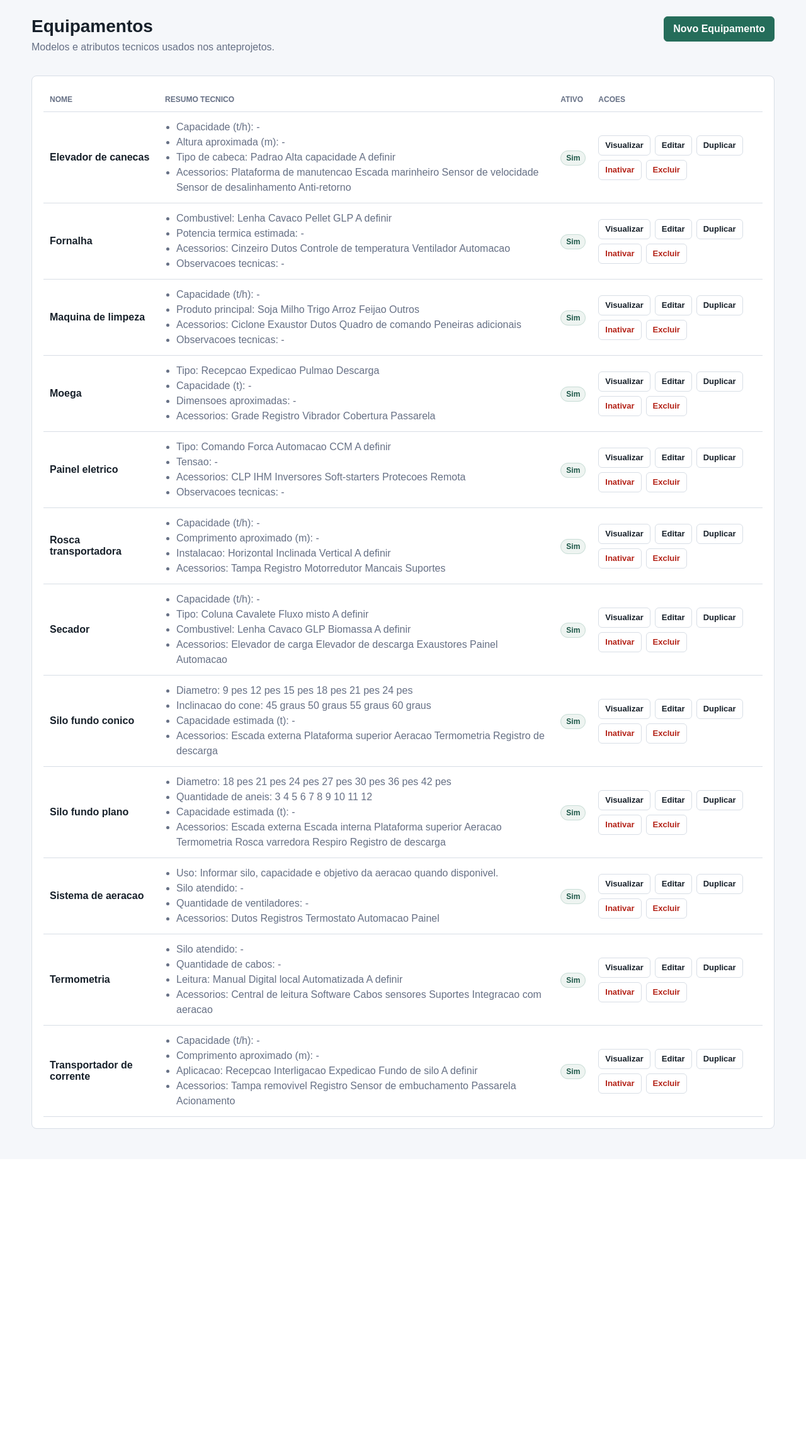
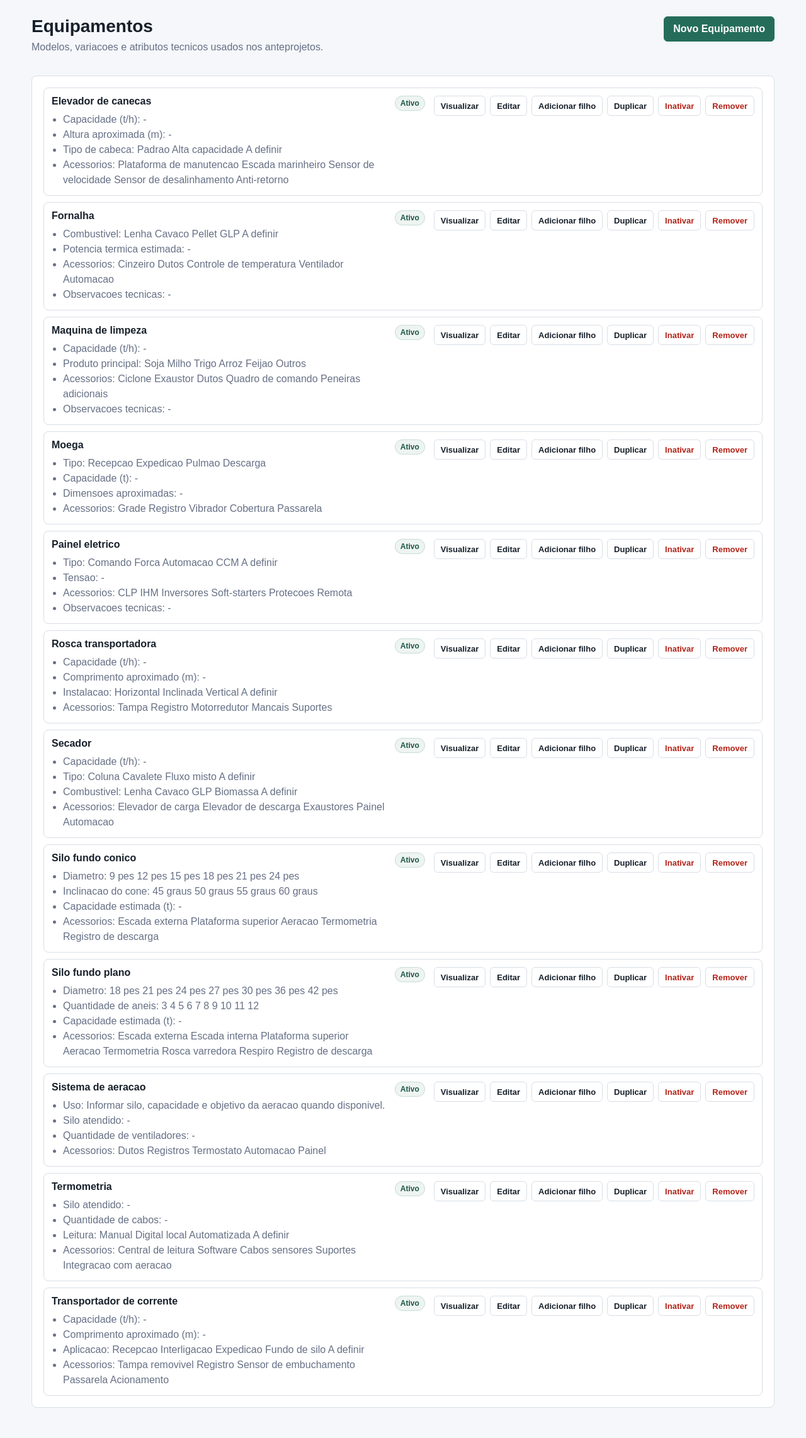
Before and after one commit to tribodiamantino-cmyk/anteprojetos, a FastAPI app: page /equipamentos in a window 1280 px wide. Shown: the part 58-2342 px from the top of the page at 63% size. Before the commit the page ends 1851 px from the top, so only its background shows below. Run offline with FastAPI, Linux system fonts and the light colour scheme; the visitor is signed in with stand-in values (Sample User, id 1); data comes from the database, SQL or seed files in the repository.

Commit message:
Adicionar hierarquia de equipamentos

```diff
--- a/app/main.py
+++ b/app/main.py
@@ -14,6 +14,7 @@ from .db import (
     get_conn,
     init_db,
     normalize_chave,
+    obter_caminho_equipamento,
     registrar_historico_anteprojeto,
     touch_anteprojeto,
 )
@@ -82,6 +83,71 @@ def formatar_atributo_resumo(atributo):
         valor = "Sim" if str(valor).lower() in ("1", "true", "sim", "yes") else "Nao"
     unidade = atributo["unidade"] or ""
     return f"{atributo['nome']}: {valor}{(' ' + unidade) if unidade else ''}"
+
+
+def montar_arvore_equipamentos(equipamentos):
+    por_id = {}
+    raiz = []
+
+    for equipamento in equipamentos:
+        item = dict(equipamento)
+        item["filhos"] = []
+        por_id[item["id"]] = item
+
+    for item in por_id.values():
+        parent_id = item.get("parent_id")
+        if parent_id and parent_id in por_id:
+            por_id[parent_id]["filhos"].append(item)
+        else:
+            raiz.append(item)
+
+    def ordenar(nos):
+        nos.sort(key=lambda item: ((item.get("nome") or "").lower(), item["id"]))
+        for no in nos:
+            ordenar(no["filhos"])
+
+    ordenar(raiz)
+    return raiz
+
+
+def obter_descendentes_equipamento(conn, equipamento_id):
+    descendentes = set()
+    pendentes = [equipamento_id]
+    while pendentes:
+        atual = pendentes.pop()
+        filhos = conn.execute(
+            "SELECT id FROM equipamentos_modelo WHERE parent_id = ?",
+            (atual,),
+        ).fetchall()
+        for filho in filhos:
+            if filho["id"] not in descendentes:
+                descendentes.add(filho["id"])
+                pendentes.append(filho["id"])
+    return descendentes
+
+
+def get_opcoes_pai_equipamento(conn, equipamento_id=None):
+    bloqueados = {equipamento_id} if equipamento_id else set()
+    if equipamento_id:
+        bloqueados.update(obter_descendentes_equipamento(conn, equipamento_id))
+
+    opcoes = []
+    rows = conn.execute("SELECT id FROM equipamentos_modelo ORDER BY nome").fetchall()
+    for row in rows:
+        if row["id"] in bloqueados:
+            continue
+        opcoes.append({"id": row["id"], "caminho": obter_caminho_equipamento(conn, row["id"])})
+    opcoes.sort(key=lambda item: item["caminho"].lower())
+    return opcoes
+
+
+def has_filhos_equipamento(conn, equipamento_id):
+    return bool(
+        conn.execute(
+            "SELECT 1 FROM equipamentos_modelo WHERE parent_id = ? LIMIT 1",
+            (equipamento_id,),
+        ).fetchone()
+    )
 
 
 def get_anteprojeto_or_404(conn, anteprojeto_id):
@@ -165,7 +231,9 @@ def equipamento_from_form(form):
 
 
 def equipamento_basico_from_form(form):
+    parent_id = form.get("parent_id")
     return {
+        "parent_id": int(parent_id) if parent_id else None,
         "nome": (form.get("nome") or "").strip(),
         "descricao": (form.get("descricao") or "").strip(),
         "categoria": (form.get("categoria") or "").strip(),
@@ -393,10 +461,18 @@ def equipamentos_index(request: Request):
             equipamento = dict(row)
             atributos = get_atributos_equipamento(conn, row["id"], somente_resumo=True)
             equipamento["atributos_resumo"] = [formatar_atributo_resumo(attr) for attr in atributos]
+            equipamento["caminho"] = obter_caminho_equipamento(conn, row["id"])
+            equipamento["tem_filhos"] = has_filhos_equipamento(conn, row["id"])
             equipamentos.append(equipamento)
+        equipamentos_arvore = montar_arvore_equipamentos(equipamentos)
     return templates.TemplateResponse(
         "equipamentos_index.html",
-        {"request": request, "equipamentos": equipamentos, "usuario": usuario},
+        {
+            "request": request,
+            "equipamentos": equipamentos,
+            "equipamentos_arvore": equipamentos_arvore,
+            "usuario": usuario,
+        },
     )
 
 
@@ -588,16 +664,28 @@ def alternar_status_usuario(request: Request, usuario_id: int):
 
 
 @app.get("/equipamentos/novo", response_class=HTMLResponse)
-def novo_equipamento(request: Request):
+def novo_equipamento(request: Request, parent_id: int | None = None):
     usuario = exigir_admin(request)
     if isinstance(usuario, RedirectResponse):
         return usuario
+    with get_conn() as conn:
+        parent_id_selecionado = None
+        if parent_id:
+            parent = conn.execute(
+                "SELECT id FROM equipamentos_modelo WHERE id = ?",
+                (parent_id,),
+            ).fetchone()
+            if parent:
+                parent_id_selecionado = parent_id
+        equipamentos_pai = get_opcoes_pai_equipamento(conn)
     return templates.TemplateResponse(
         "equipamento_form.html",
         {
             "request": request,
             "equipamento": None,
             "atributos": [],
+            "equipamentos_pai": equipamentos_pai,
+            "parent_id_selecionado": parent_id_selecionado,
             "tipos_atributo": TIPOS_ATRIBUTO_EQUIPAMENTO,
         },
     )
@@ -616,12 +704,14 @@ def visualizar_equipamento(request: Request, equipamento_id: int):
         if not equipamento:
             raise HTTPException(status_code=404, detail="Equipamento nao encontrado")
         atributos = get_atributos_equipamento(conn, equipamento_id, somente_resumo=True)
+        caminho = obter_caminho_equipamento(conn, equipamento_id)
     return templates.TemplateResponse(
         "equipamento_detalhe.html",
         {
             "request": request,
             "equipamento": equipamento,
             "atributos": atributos,
+            "caminho": caminho,
             "usuario": usuario,
         },
     )
@@ -643,10 +733,11 @@ async def criar_equipamento(request: Request):
         cur = conn.execute(
             """
             INSERT INTO equipamentos_modelo
-            (nome, descricao, categoria, subcategoria, fabricante, modelo, schema_json, ativo)
-            VALUES (?, ?, ?, ?, ?, ?, ?, ?)
+            (parent_id, nome, descricao, categoria, subcategoria, fabricante, modelo, schema_json, ativo)
+            VALUES (?, ?, ?, ?, ?, ?, ?, ?, ?)
             """,
             (
+                dados["parent_id"],
                 dados["nome"],
                 dados["descricao"],
                 dados["categoria"],
@@ -673,12 +764,15 @@ def editar_equipamento(request: Request, equipamento_id: int):
         if not equipamento:
             raise HTTPException(status_code=404, detail="Equipamento nao encontrado")
         atributos = get_atributos_equipamento(conn, equipamento_id)
+        equipamentos_pai = get_opcoes_pai_equipamento(conn, equipamento_id)
     return templates.TemplateResponse(
         "equipamento_form.html",
         {
             "request": request,
             "equipamento": equipamento,
             "atributos": atributos,
+            "equipamentos_pai": equipamentos_pai,
+            "parent_id_selecionado": equipamento["parent_id"],
             "tipos_atributo": TIPOS_ATRIBUTO_EQUIPAMENTO,
         },
     )
@@ -701,14 +795,17 @@ async def atualizar_equipamento(request: Request, equipamento_id: int):
         ).fetchone()
         if not equipamento:
             raise HTTPException(status_code=404, detail="Equipamento nao encontrado")
+        if dados["parent_id"] == equipamento_id or dados["parent_id"] in obter_descendentes_equipamento(conn, equipamento_id):
+            raise HTTPException(status_code=400, detail="Equipamento pai invalido")
         conn.execute(
             """
             UPDATE equipamentos_modelo
-            SET nome = ?, descricao = ?, categoria = ?, subcategoria = ?,
+            SET parent_id = ?, nome = ?, descricao = ?, categoria = ?, subcategoria = ?,
                 fabricante = ?, modelo = ?, ativo = ?, atualizado_em = CURRENT_TIMESTAMP
             WHERE id = ?
             """,
             (
+                dados["parent_id"],
                 dados["nome"],
                 dados["descricao"],
                 dados["categoria"],
@@ -741,10 +838,11 @@ def duplicar_equipamento(request: Request, equipamento_id: int):
         cur = conn.execute(
             """
             INSERT INTO equipamentos_modelo
-            (nome, descricao, categoria, subcategoria, fabricante, modelo, schema_json, ativo)
-            VALUES (?, ?, ?, ?, ?, ?, ?, ?)
+            (parent_id, nome, descricao, categoria, subcategoria, fabricante, modelo, schema_json, ativo)
+            VALUES (?, ?, ?, ?, ?, ?, ?, ?, ?)
             """,
             (
+                equipamento["parent_id"],
                 novo_nome,
                 equipamento["descricao"],
                 equipamento["categoria"],
@@ -790,6 +888,11 @@ def excluir_equipamento(request: Request, equipamento_id: int):
         ).fetchone()
         if not equipamento:
             raise HTTPException(status_code=404, detail="Equipamento nao encontrado")
+        if has_filhos_equipamento(conn, equipamento_id):
+            raise HTTPException(
+                status_code=400,
+                detail="Este equipamento possui filhos. Remova ou mova os filhos antes de excluir.",
+            )
 
         total_usos = conn.execute(
             "SELECT COUNT(*) FROM itens_anteprojeto WHERE equipamento_modelo_id = ?",
@@ -867,12 +970,24 @@ def editar_anteprojeto(
         return usuario
     with get_conn() as conn:
         anteprojeto = get_anteprojeto_or_404(conn, anteprojeto_id)
-        equipamentos = [
-            parse_json_row(row)
-            for row in conn.execute(
-                "SELECT * FROM equipamentos_modelo WHERE ativo = 1 ORDER BY nome"
-            ).fetchall()
-        ]
+        equipamentos = []
+        equipamentos_rows = conn.execute(
+            """
+            SELECT e.*,
+                   EXISTS (
+                       SELECT 1 FROM equipamentos_modelo filho
+                       WHERE filho.parent_id = e.id AND filho.ativo = 1
+                   ) AS tem_filhos
+            FROM equipamentos_modelo e
+            WHERE e.ativo = 1
+            ORDER BY tem_filhos, nome
+            """
+        ).fetchall()
+        for row in equipamentos_rows:
+            equipamento = parse_json_row(row)
+            equipamento["caminho"] = obter_caminho_equipamento(conn, row["id"])
+            equipamento["tem_filhos"] = bool(row["tem_filhos"])
+            equipamentos.append(equipamento)
         itens_rows = conn.execute(
             """
             SELECT * FROM itens_anteprojeto
@@ -998,6 +1113,7 @@ async def salvar_item(request: Request, anteprojeto_id: int):
             raise HTTPException(status_code=404, detail="Equipamento nao encontrado")
 
         schema = json.loads(equipamento["schema_json"])
+        caminho_equipamento = obter_caminho_equipamento(conn, equipamento_id)
         quantidade = int(form.get("quantidade") or 1)
         tipo_definicao = form.get("tipo_definicao") or "Engenharia dimensionar"
         situacao = form.get("situacao") or "Novo"
@@ -1025,7 +1141,7 @@ async def salvar_item(request: Request, anteprojeto_id: int):
                 """,
                 (
                     equipamento_id,
-                    equipamento["nome"],
+                    caminho_equipamento,
                     quantidade,
                     tipo_definicao,
                     situacao,
@@ -1044,7 +1160,7 @@ async def salvar_item(request: Request, anteprojeto_id: int):
                 anteprojeto_id,
                 usuario,
                 "edicao_item",
-                f"Item editado: {equipamento['nome']}",
+                f"Item editado: {caminho_equipamento}",
             )
         else:
             cur = conn.execute(
@@ -1057,7 +1173,7 @@ async def salvar_item(request: Request, anteprojeto_id: int):
                 (
                     anteprojeto_id,
                     equipamento_id,
-                    equipamento["nome"],
+                    caminho_equipamento,
                     quantidade,
                     tipo_definicao,
                     situacao,
@@ -1075,7 +1191,7 @@ async def salvar_item(request: Request, anteprojeto_id: int):
                 anteprojeto_id,
                 usuario,
                 "inclusao_item",
-                f"Item incluido: {equipamento['nome']}",
+                f"Item incluido: {caminho_equipamento}",
             )
         touch_anteprojeto(conn, anteprojeto_id)
 
--- a/app/static/css/styles.css
+++ b/app/static/css/styles.css
@@ -326,6 +326,50 @@ th {
   line-height: 1.5;
 }
 
+.equipment-tree {
+  display: grid;
+  gap: 10px;
+}
+
+.equipment-tree-node {
+  display: grid;
+  gap: 8px;
+}
+
+.equipment-tree-row {
+  display: grid;
+  grid-template-columns: minmax(260px, 1fr) auto minmax(360px, auto);
+  gap: 14px;
+  align-items: start;
+  border: 1px solid var(--line);
+  border-radius: 8px;
+  background: #ffffff;
+  padding: 12px;
+  margin-left: calc(var(--tree-level, 0) * 28px);
+}
+
+.equipment-tree-row::before {
+  content: "";
+  display: none;
+}
+
+.equipment-tree-main {
+  min-width: 0;
+}
+
+.equipment-tree-main .attribute-summary {
+  margin-top: 8px;
+}
+
+.equipment-tree-status {
+  padding-top: 2px;
+}
+
+.equipment-tree-children {
+  display: grid;
+  gap: 8px;
+}
+
 .version-form {
   display: flex;
   gap: 10px;
@@ -401,6 +445,14 @@ button.button:disabled {
   color: var(--primary);
   font-size: 18px;
   line-height: 1;
+}
+
+.leaf-label {
+  display: inline-flex;
+  margin-left: 8px;
+  color: var(--muted);
+  font-size: 12px;
+  font-weight: 400;
 }
 
 .equipment-accordion.open .accordion-symbol {
@@ -735,6 +787,11 @@ legend {
     flex-direction: column;
   }
 
+  .equipment-tree-row {
+    grid-template-columns: 1fr;
+    margin-left: calc(var(--tree-level, 0) * 14px);
+  }
+
   .topbar {
     height: auto;
     align-items: flex-start;
--- a/app/templates/equipamento_detalhe.html
+++ b/app/templates/equipamento_detalhe.html
@@ -3,7 +3,7 @@
 <section class="page-head">
   <div>
     <h1>{{ equipamento.nome }}</h1>
-    <p>{{ equipamento.categoria or "Equipamento" }}{% if equipamento.subcategoria %} - {{ equipamento.subcategoria }}{% endif %}</p>
+    <p>{{ caminho }}</p>
   </div>
   <div class="button-row">
     <a class="button" href="/equipamentos">Voltar</a>
@@ -20,6 +20,7 @@
     <div><dt>Modelo</dt><dd>{{ equipamento.modelo or "-" }}</dd></div>
     <div><dt>Categoria</dt><dd>{{ equipamento.categoria or "-" }}</dd></div>
     <div><dt>Subcategoria</dt><dd>{{ equipamento.subcategoria or "-" }}</dd></div>
+    <div><dt>Caminho</dt><dd>{{ caminho }}</dd></div>
     <div><dt>Status</dt><dd>{{ "Ativo" if equipamento.ativo else "Inativo" }}</dd></div>
     <div><dt>Descricao</dt><dd>{{ equipamento.descricao or "-" }}</dd></div>
   </dl>
--- a/app/templates/equipamentos_index.html
+++ b/app/templates/equipamentos_index.html
@@ -3,58 +3,44 @@
 <section class="page-head">
   <div>
     <h1>Equipamentos</h1>
-    <p>Modelos e atributos tecnicos usados nos anteprojetos.</p>
+    <p>Modelos, variacoes e atributos tecnicos usados nos anteprojetos.</p>
   </div>
   {% if usuario.is_admin %}
   <a class="button primary" href="/equipamentos/novo">Novo Equipamento</a>
   {% endif %}
 </section>
 
-{% if equipamentos %}
-<div class="table-wrap">
-  <table>
-    <thead>
-      <tr>
-        <th>Nome</th>
-        <th>Resumo tecnico</th>
-        <th>Ativo</th>
-        {% if usuario.is_admin %}
-        <th>Acoes</th>
-        {% endif %}
-      </tr>
-    </thead>
-    <tbody>
-      {% for equipamento in equipamentos %}
-      <tr>
-        <td>
+{% macro render_equipamentos(nos, nivel=0) %}
+  {% for equipamento in nos %}
+  <article class="equipment-tree-node" style="--tree-level: {{ nivel }}">
+    <div class="equipment-tree-row">
+      <div class="equipment-tree-main">
         <a class="table-title-link" href="/equipamentos/{{ equipamento.id }}">{{ equipamento.nome }}</a>
         {% if equipamento.categoria or equipamento.modelo %}
         <p class="table-subtitle">{{ equipamento.categoria or "" }}{% if equipamento.categoria and equipamento.modelo %} - {% endif %}{{ equipamento.modelo or "" }}</p>
         {% endif %}
-        </td>
-        <td>
         {% if equipamento.atributos_resumo %}
         <ul class="attribute-summary">
           {% for atributo in equipamento.atributos_resumo[:4] %}
           <li>{{ atributo }}</li>
           {% endfor %}
         </ul>
+        {% endif %}
+      </div>
+
+      <div class="equipment-tree-status">
+        {% if equipamento.ativo %}
+        <span class="pill">Ativo</span>
         {% else %}
-          <span class="muted">Sem atributos de resumo.</span>
+        <span class="pill muted-pill">Inativo</span>
         {% endif %}
-        </td>
-        <td>
-          {% if equipamento.ativo %}
-          <span class="pill">Sim</span>
-          {% else %}
-          <span class="pill muted-pill">Nao</span>
-          {% endif %}
-        </td>
+      </div>
+
       {% if usuario.is_admin %}
-        <td>
       <div class="table-actions">
         <a class="button small" href="/equipamentos/{{ equipamento.id }}">Visualizar</a>
         <a class="button small" href="/equipamentos/{{ equipamento.id }}/editar">Editar</a>
+        <a class="button small" href="/equipamentos/novo?parent_id={{ equipamento.id }}">Adicionar filho</a>
         <form method="post" action="/equipamentos/{{ equipamento.id }}/duplicar">
           <button class="button small" type="submit">Duplicar</button>
         </form>
@@ -63,17 +49,26 @@
             {% if equipamento.ativo %}Inativar{% else %}Ativar{% endif %}
           </button>
         </form>
-            <form method="post" action="/equipamentos/{{ equipamento.id }}/excluir" onsubmit="return confirm('Excluir este equipamento? Esta acao so funciona se ele nao estiver em uso.')">
-              <button class="button small danger" type="submit">Excluir</button>
+        <form method="post" action="/equipamentos/{{ equipamento.id }}/excluir" onsubmit="return confirm('Excluir este equipamento? Esta acao so funciona se ele nao tiver filhos e nao estiver em uso.')">
+          <button class="button small danger" type="submit">Remover</button>
         </form>
       </div>
-        </td>
       {% endif %}
-      </tr>
+    </div>
+
+    {% if equipamento.filhos %}
+    <div class="equipment-tree-children">
+      {{ render_equipamentos(equipamento.filhos, nivel + 1) }}
+    </div>
+    {% endif %}
+  </article>
   {% endfor %}
-    </tbody>
-  </table>
-</div>
+{% endmacro %}
+
+{% if equipamentos %}
+<section class="panel equipment-tree">
+  {{ render_equipamentos(equipamentos_arvore) }}
+</section>
 {% else %}
 <div class="empty">
   <h2>Nenhum equipamento cadastrado</h2>
```
Also changed, not shown: app/db.py (+23 -1 lines), app/templates/anteprojeto_edit.html (+6 -1 lines), app/templates/equipamento_form.html (+8 -0 lines). Lines whose indentation alone changed are shown as unchanged.
